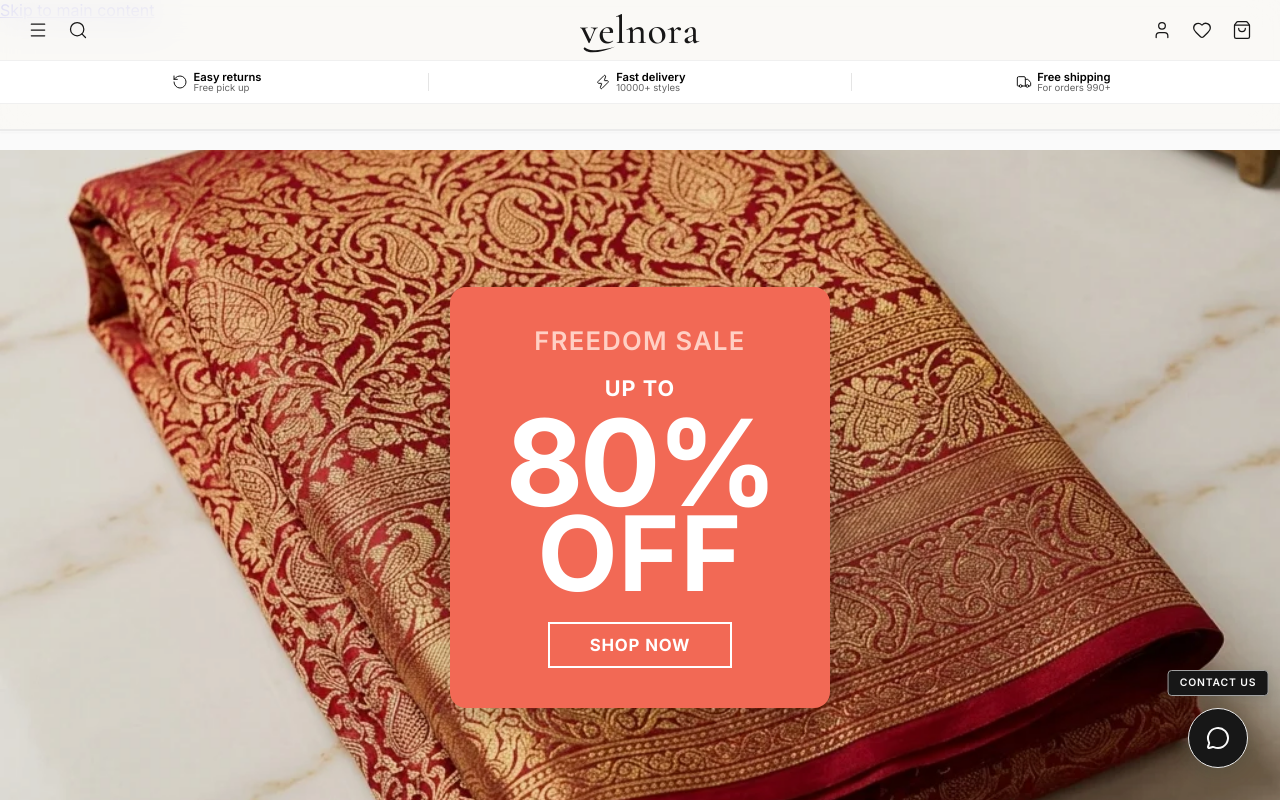
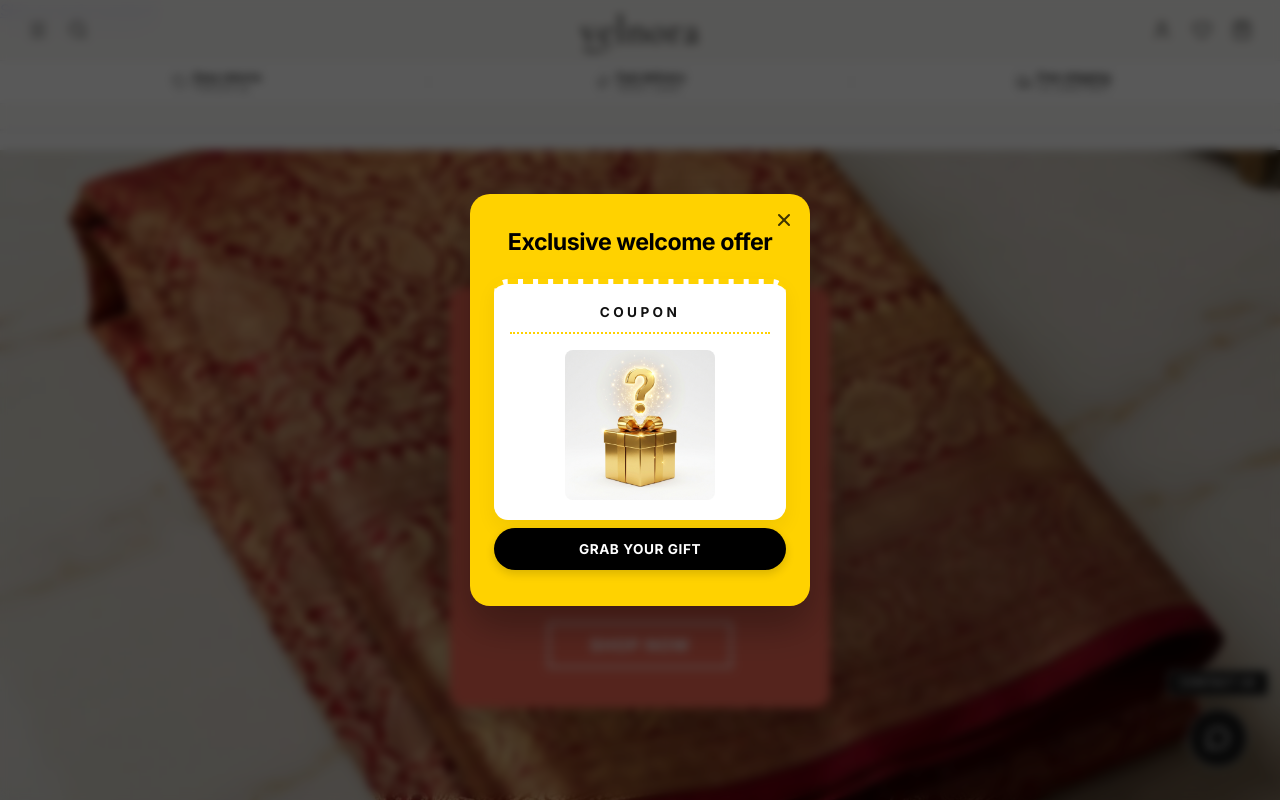
Before and after one commit to stefinmathew66-lab/saree-new, a React (Vite) app: page / in a window 1280 px wide. Shown: the top 800 px of the page. Built offline with nearby package versions, Linux system fonts and the light colour scheme.

Commit message:
Add immediate welcome offer popup and redirect login page with custom 20% discount header

```diff
--- a/src/App.jsx
+++ b/src/App.jsx
@@ -1,11 +1,13 @@
 import React, { useState, useEffect } from 'react';
-import { Compass } from 'lucide-react';
+import { Compass, X } from 'lucide-react';
 import { defaultProducts } from './data/defaultProducts';
 import Loader from './components/Loader';
 import Navbar from './components/Navbar';
 import Hero from './components/Hero';
 import SpecialOffers from './components/SpecialOffers';
 import Categories from './components/Categories';
+import SignIn from './components/SignIn';
+import WelcomePopup from './components/WelcomePopup';
 import ProductCard from './components/ProductCard';
 import ProductDetailModal from './components/ProductDetailModal';
 import CartDrawer from './components/CartDrawer';
@@ -40,6 +42,10 @@ export default function App() {
     Suits: 0,
     'Co-ords': 0
   });
+
+  // Welcome Offer Popup States
+  const [isWelcomePopupOpen, setIsWelcomePopupOpen] = useState(true);
+  const [isAuthModalOpen, setIsAuthModalOpen] = useState(false);
 
   // Promotional Popup States
   const [showPromo, setShowPromo] = useState(false);
@@ -1253,6 +1259,86 @@ export default function App() {
             <FloatingContact />
           )}
 
+          {/* Welcome Offer Popup */}
+          <WelcomePopup
+            isOpen={isWelcomePopupOpen}
+            onClose={() => setIsWelcomePopupOpen(false)}
+            onClaimOffer={() => {
+              setIsWelcomePopupOpen(false);
+              setIsAuthModalOpen(true);
+            }}
+          />
+
+          {/* Global Auth Modal for Welcome Coupon */}
+          {isAuthModalOpen && (
+            <div
+              style={{
+                position: 'fixed',
+                top: 0,
+                left: 0,
+                width: '100vw',
+                height: '100vh',
+                backgroundColor: 'rgba(0, 0, 0, 0.65)',
+                backdropFilter: 'blur(5px)',
+                WebkitBackdropFilter: 'blur(5px)',
+                zIndex: 2100,
+                display: 'flex',
+                alignItems: 'center',
+                justifyContent: 'center',
+                padding: '1rem'
+              }}
+              onClick={() => setIsAuthModalOpen(false)}
+            >
+              <div
+                style={{
+                  position: 'relative',
+                  width: '100%',
+                  maxWidth: '380px',
+                  backgroundColor: '#ffffff',
+                  borderRadius: '16px',
+                  boxShadow: '0 20px 40px rgba(0,0,0,0.25)',
+                  overflow: 'hidden',
+                  display: 'flex',
+                  flexDirection: 'column'
+                }}
+                onClick={(e) => e.stopPropagation()}
+              >
+                {/* Close Button on Top Right */}
+                <button
+                  onClick={() => setIsAuthModalOpen(false)}
+                  style={{
+                    position: 'absolute',
+                    top: '16px',
+                    right: '16px',
+                    background: 'none',
+                    border: 'none',
+                    color: '#666666',
+                    cursor: 'pointer',
+                    zIndex: 2110,
+                    outline: 'none',
+                    padding: '0.25rem',
+                    display: 'flex',
+                    alignItems: 'center',
+                    justifyContent: 'center'
+                  }}
+                  aria-label="Close authentication window"
+                >
+                  <X size={20} />
+                </button>
+
+                <SignIn
+                  title="join us to get 20% offer"
+                  subtitle="Register with your details to unlock a 20% discount code instantly."
+                  onSignInSuccess={(user) => {
+                    alert(`Welcome to Velnora! Your 20% Welcome Coupon has been activated. Code: WELCOME20`);
+                    setIsAuthModalOpen(false);
+                  }}
+                  onBackToCart={() => setIsAuthModalOpen(false)}
+                />
+              </div>
+            </div>
+          )}
+
         </div>
       )}
     </>
--- a/src/components/SignIn.jsx
+++ b/src/components/SignIn.jsx
@@ -1,7 +1,7 @@
 import React, { useState, useEffect, useRef } from 'react';
 import { Mail, Phone, ArrowRight, ShieldCheck, RefreshCw } from 'lucide-react';
 
-export default function SignIn({ onSignInSuccess, onBackToCart }) {
+export default function SignIn({ onSignInSuccess, onBackToCart, title, subtitle }) {
   const [email, setEmail] = useState('');
   const [phone, setPhone] = useState('');
   const [otpSent, setOtpSent] = useState(false);
@@ -191,7 +191,7 @@ export default function SignIn({ onSignInSuccess, onBackToCart }) {
           marginBottom: '0.5rem',
           letterSpacing: '-0.5px'
         }}>
-          Verification Required
+          {title || "Verification Required"}
         </h3>
 
         <p style={{
@@ -202,7 +202,7 @@ export default function SignIn({ onSignInSuccess, onBackToCart }) {
           lineHeight: '1.4'
         }}>
           {!otpSent
-            ? "Enter your details to receive a secure one-time passcode before checking out."
+            ? (subtitle || "Enter your details to receive a secure one-time passcode before checking out.")
             : "Enter the 6-digit code sent to your email and phone."
           }
         </p>
--- /dev/null
+++ b/src/components/WelcomePopup.jsx
@@ -0,0 +1,177 @@
+import React from 'react';
+import { X } from 'lucide-react';
+
+export default function WelcomePopup({ isOpen, onClose, onClaimOffer }) {
+  if (!isOpen) return null;
+
+  return (
+    <div
+      style={{
+        position: 'fixed',
+        top: 0,
+        left: 0,
+        width: '100vw',
+        height: '100vh',
+        backgroundColor: 'rgba(0, 0, 0, 0.65)',
+        backdropFilter: 'blur(5px)',
+        WebkitBackdropFilter: 'blur(5px)',
+        zIndex: 2000,
+        display: 'flex',
+        alignItems: 'center',
+        justifyContent: 'center',
+        padding: '1rem',
+        animation: 'fadeIn 0.3s ease'
+      }}
+      onClick={onClose}
+    >
+      <div
+        style={{
+          position: 'relative',
+          width: '100%',
+          maxWidth: '340px',
+          backgroundColor: '#ffd200', // Gold yellow matching screenshot
+          borderRadius: '20px',
+          padding: '2.25rem 1.5rem',
+          display: 'flex',
+          flexDirection: 'column',
+          alignItems: 'center',
+          boxShadow: '0 20px 40px rgba(0,0,0,0.3)',
+          animation: 'scaleIn 0.3s cubic-bezier(0.34, 1.56, 0.64, 1)'
+        }}
+        onClick={(e) => e.stopPropagation()}
+      >
+        {/* Close Button on Top Right (Inside yellow box for mobile alignment) */}
+        <button
+          onClick={onClose}
+          style={{
+            position: 'absolute',
+            top: '12px',
+            right: '12px',
+            background: 'none',
+            border: 'none',
+            color: '#000000',
+            cursor: 'pointer',
+            padding: '0.25rem',
+            display: 'flex',
+            alignItems: 'center',
+            justifyContent: 'center',
+            opacity: 0.75,
+            transition: 'opacity 0.2s ease',
+            outline: 'none'
+          }}
+          aria-label="Close offer window"
+          onMouseEnter={(e) => e.target.style.opacity = 1}
+          onMouseLeave={(e) => e.target.style.opacity = 0.75}
+        >
+          <X size={20} strokeWidth={2.5} />
+        </button>
+
+        {/* Title */}
+        <h3 style={{
+          fontFamily: 'var(--font-sans)',
+          fontSize: '1.45rem',
+          fontWeight: '800',
+          color: '#000000',
+          textAlign: 'center',
+          marginBottom: '1.5rem',
+          letterSpacing: '-0.5px'
+        }}>
+          Exclusive welcome offer
+        </h3>
+
+        {/* Coupon Box Card Graphic */}
+        <div
+          onClick={onClaimOffer}
+          style={{
+            width: '100%',
+            backgroundColor: '#ffffff',
+            borderRadius: '14px',
+            padding: '1.25rem 1rem',
+            display: 'flex',
+            flexDirection: 'column',
+            alignItems: 'center',
+            cursor: 'pointer',
+            borderTop: '5px dashed #ffd200',
+            boxShadow: '0 8px 20px rgba(0,0,0,0.06)',
+            transition: 'transform 0.2s ease'
+          }}
+          className="welcome-coupon-card"
+        >
+          {/* Coupon Label */}
+          <span style={{
+            fontFamily: 'var(--font-sans)',
+            fontSize: '0.85rem',
+            fontWeight: '700',
+            letterSpacing: '0.25em',
+            color: '#111111',
+            marginBottom: '0.75rem',
+            textTransform: 'uppercase'
+          }}>
+            COUPON
+          </span>
+
+          {/* Dotted Divider line */}
+          <div style={{
+            width: '100%',
+            height: '1px',
+            borderBottom: '2.5px dotted #ffd200',
+            marginBottom: '1rem'
+          }}></div>
+
+          {/* Central image asset */}
+          <img
+            src="images/welcome_gift.jpg"
+            alt="Welcome Gift box with question mark"
+            style={{
+              width: '150px',
+              height: '150px',
+              objectFit: 'contain',
+              borderRadius: '8px'
+            }}
+          />
+        </div>
+
+        {/* Grab Your Gift Call To Action Button */}
+        <button
+          onClick={onClaimOffer}
+          style={{
+            backgroundColor: '#000000',
+            color: '#ffffff',
+            border: 'none',
+            width: '100%',
+            padding: '0.8rem 1.5rem',
+            fontSize: '0.85rem',
+            fontWeight: '800',
+            letterSpacing: '0.04em',
+            textTransform: 'uppercase',
+            borderRadius: '99px',
+            cursor: 'pointer',
+            boxShadow: '0 4px 10px rgba(0,0,0,0.15)',
+            marginTop: '0.5rem',
+            outline: 'none',
+            fontFamily: 'var(--font-sans)',
+            transition: 'transform 0.1s ease'
+          }}
+          onMouseDown={(e) => e.target.style.transform = 'scale(0.98)'}
+          onMouseUp={(e) => e.target.style.transform = 'scale(1)'}
+        >
+          GRAB YOUR GIFT
+        </button>
+      </div>
+
+      <style>{`
+        @keyframes fadeIn {
+          from { opacity: 0; }
+          to { opacity: 1; }
+        }
+        @keyframes scaleIn {
+          from { transform: scale(0.9); opacity: 0; }
+          to { transform: scale(1); opacity: 1; }
+        }
+        .welcome-coupon-card:hover {
+          transform: translateY(-2px);
+        }
+      `}</style>
+    </div>
+  );
+}
```
Also changed, not shown: public/images/welcome_gift.jpg (added).
